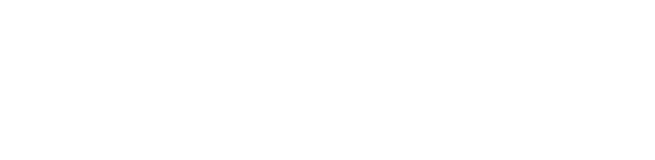
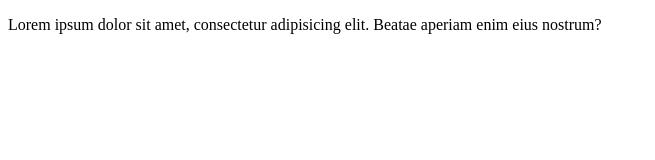
Before and after one commit to bayzidhossen123/my-shally-coop-repo, a plain HTML site: page index.html in a window 1280 px wide. Shown: the whole page, without its empty margins (0-655 px from the left). Drawn offline with Linux system fonts and the light colour scheme.

Commit message:
first commit

```diff
--- a/index.html
+++ b/index.html
@@ -6,6 +6,6 @@
     <title>Shalldon COOOOPER</title>
 </head>
 <body>
-
+    <p>Lorem ipsum dolor sit amet, consectetur adipisicing elit. Beatae aperiam enim eius nostrum?</p>
 </body>
 </html>
```
